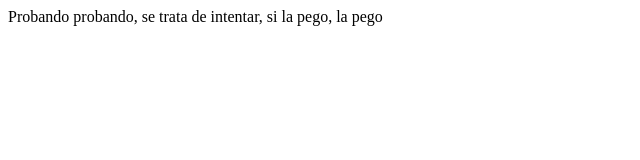
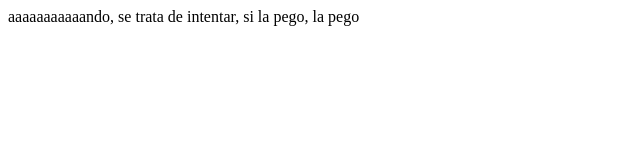
Before and after one commit to saucesit/trabajar, a plain HTML site: page index.html in a window 1280 px wide. Shown: the full height of the page, 0-640 px from the left. Drawn offline with Linux system fonts and the light colour scheme.

Commit message:
Cambios agregados twitch

```diff
--- a/index.html
+++ b/index.html
@@ -7,6 +7,6 @@
     <title>Hola Mundo!!</title>
 </head>
 <body>
-    <article>Probando probando, se trata de intentar, si la pego, la pego</article>
+    <article>aaaaaaaaaaando, se trata de intentar, si la pego, la pego</article>
 </body>
 </html>
```
